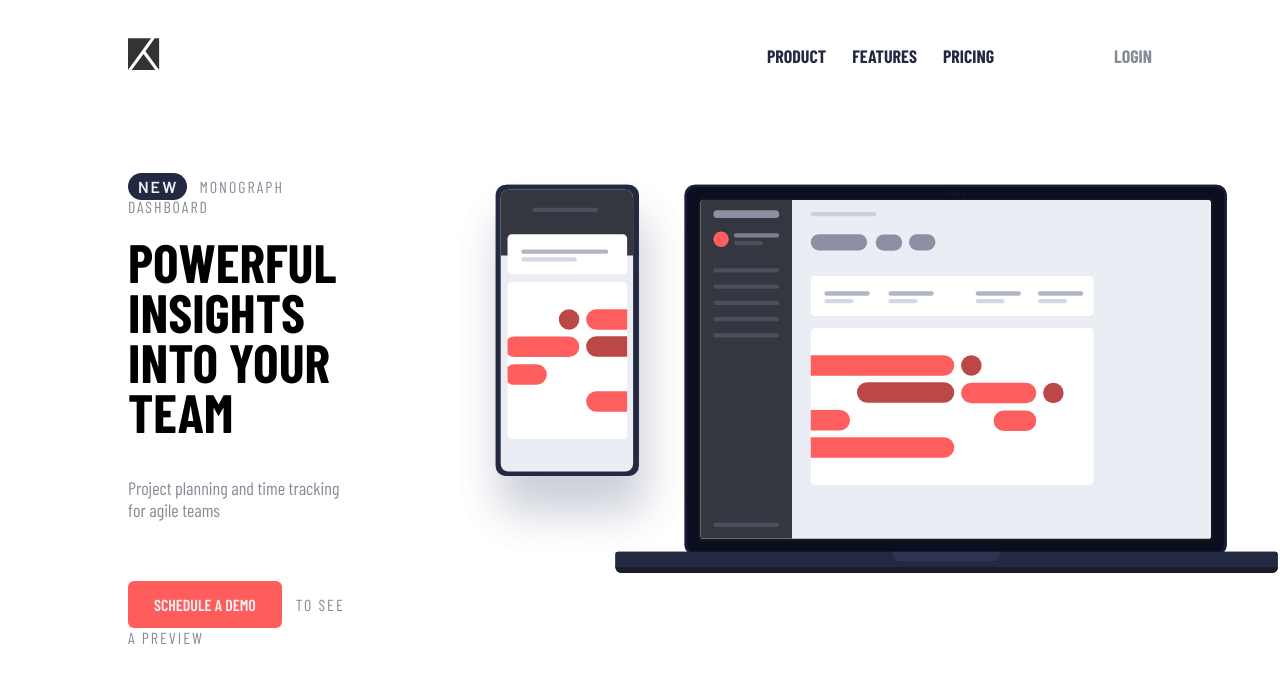
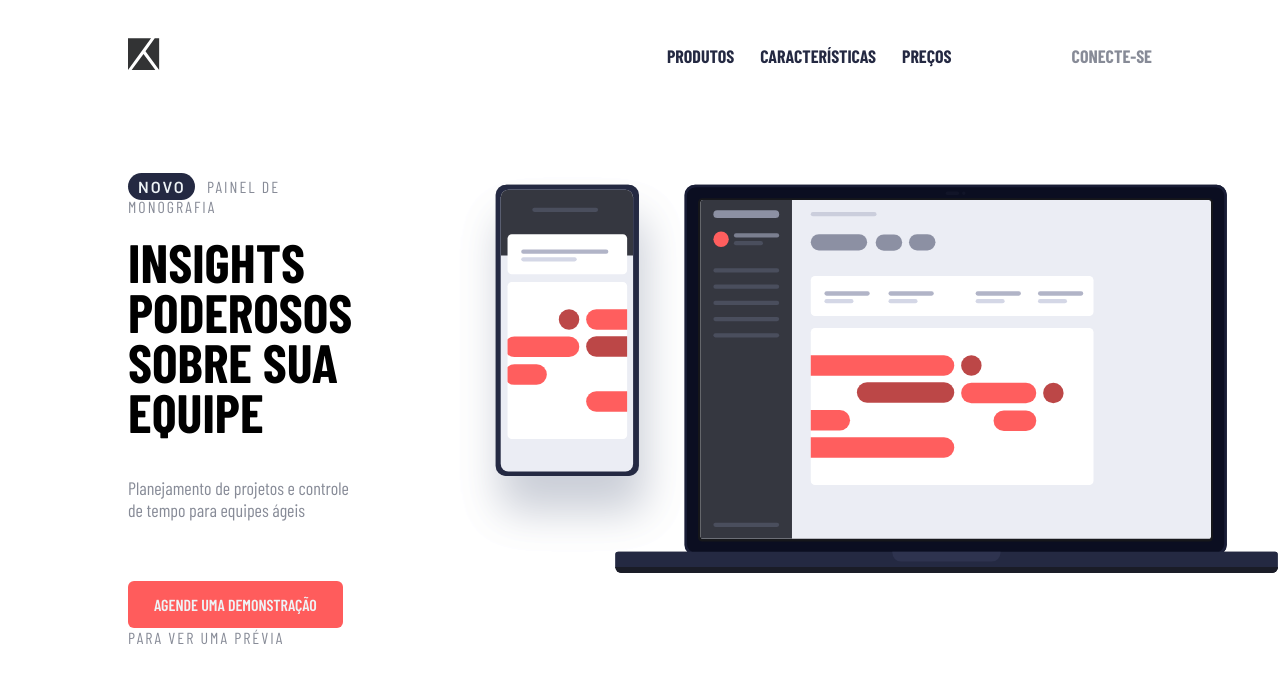
Before and after one commit to Bispo1307/Project-Tracking-Intro-Component, a plain HTML site: page index.html in a window 1280 px wide. Drawn offline with nearby package versions, Linux system fonts and the light colour scheme; a web font is replaced by a local one.

Commit message:
translate for portuguese

```diff
--- a/index.html
+++ b/index.html
@@ -21,12 +21,12 @@
         <img src="images/logo.svg" alt="Logo" />
       </div>
       <nav>
-        <a href="#">Product</a>
-        <a href="#">Features</a>
-        <a href="#">Pricing</a>
+        <a href="#">Produtos</a>
+        <a href="#">Características</a>
+        <a href="#">Preços</a>
       </nav>
       <div class="login">
-        <a href="#">Login</a>
+        <a href="#">Conecte-se</a>
       </div>
       <div id="open-menu" class="menu-mobile-icon">
         <img src="images/icon-hamburger.svg" alt="Mobile Menu" />
@@ -37,25 +37,25 @@
       <!-- MOBILE -->
       <div id="menu-mobile" class="menu-mobile">
         <nav>
-          <a href="#">Product</a>
-          <a href="#">Features</a>
-          <a href="#">Pricing</a>
+          <a href="#">Produtos</a>
+          <a href="#">Características</a>
+          <a href="#">Preços</a>
         </nav>
         <div class="login">
-          <a href="#">Login</a>
+          <a href="#">Conecte-se</a>
         </div>
       </div>
     </header>
     <main>
       <div class="hero-content">
         <div class="details">
-          <span><strong>New </strong>Monograph Dashboard</span>
+          <span><strong>Novo </strong>Painel de Monografia</span>
         </div>
-        <h1>Powerful insights into your team</h1>
-        <p>Project planning and time tracking for agile teams</p>
+        <h1>Insights poderosos sobre sua equipe</h1>
+        <p>Planejamento de projetos e controle de tempo para equipes ágeis</p>
         <div class="schedule">
-          <button>Schedule a demo</button>
-          <span>to see a preview</span>
+          <button>Agende uma demonstração</button>
+          <span>para ver uma prévia</span>
         </div>
       </div>
       <div class="hero-image">
--- a/style.css
+++ b/style.css
@@ -292,6 +292,7 @@ main {
     font-size: 32px;
     margin-bottom: 40px;
     text-align: center;
+    padding: 0 40px;
   }
 
   .hero-content .schedule {
@@ -346,8 +347,8 @@ main {
   .hero-content h1 {
     margin-top: 20px;
     margin-bottom: 20px;
-    font-size: 42px;
-    line-height: 44px;
+    font-size: 38px;
+    line-height: 40px;
   }
 
   .hero-content p {
@@ -356,14 +357,19 @@ main {
     font-weight: 400;
     margin-bottom: 30px;
   }
+
+  .hero-content .schedule button {
+    display: block;
+    margin-bottom: 10px;
+  }
 }
 
 @media (max-width: 360px) {
   .hero-content h1 {
     margin-top: 20px;
     margin-bottom: 20px;
-    font-size: 38px;
-    line-height: 40px;
+    font-size: 36px;
+    line-height: 38px;
   }
 
   .hero-content p {
```
